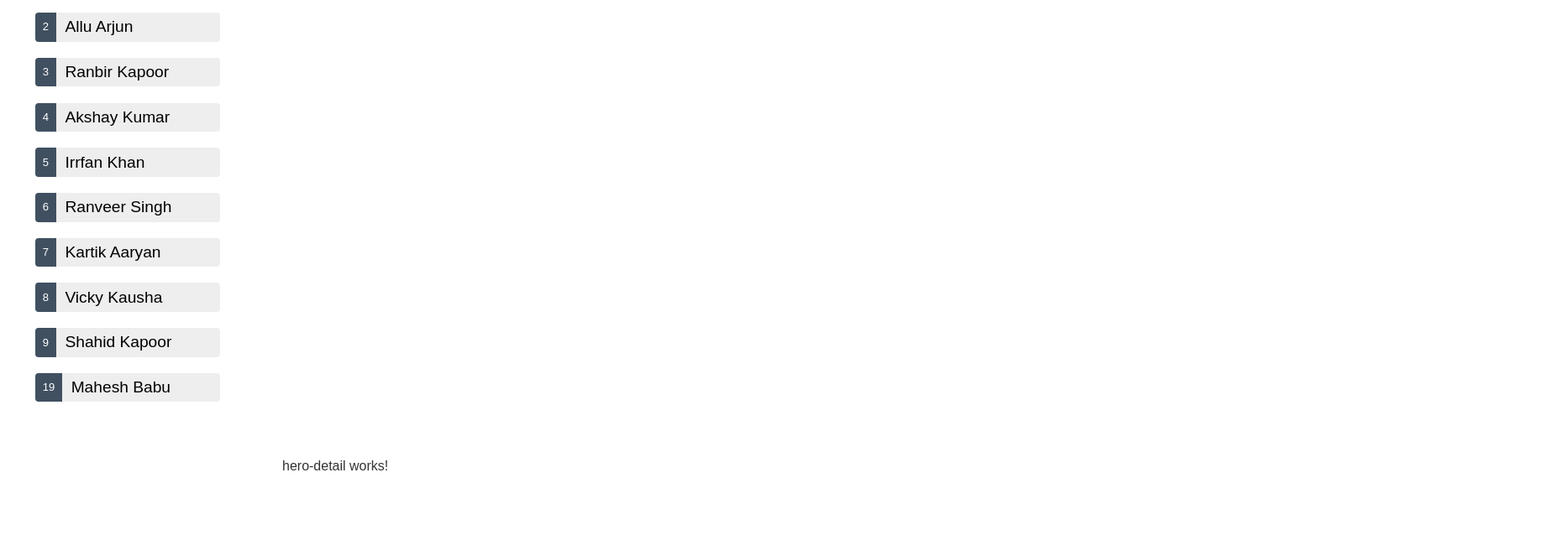
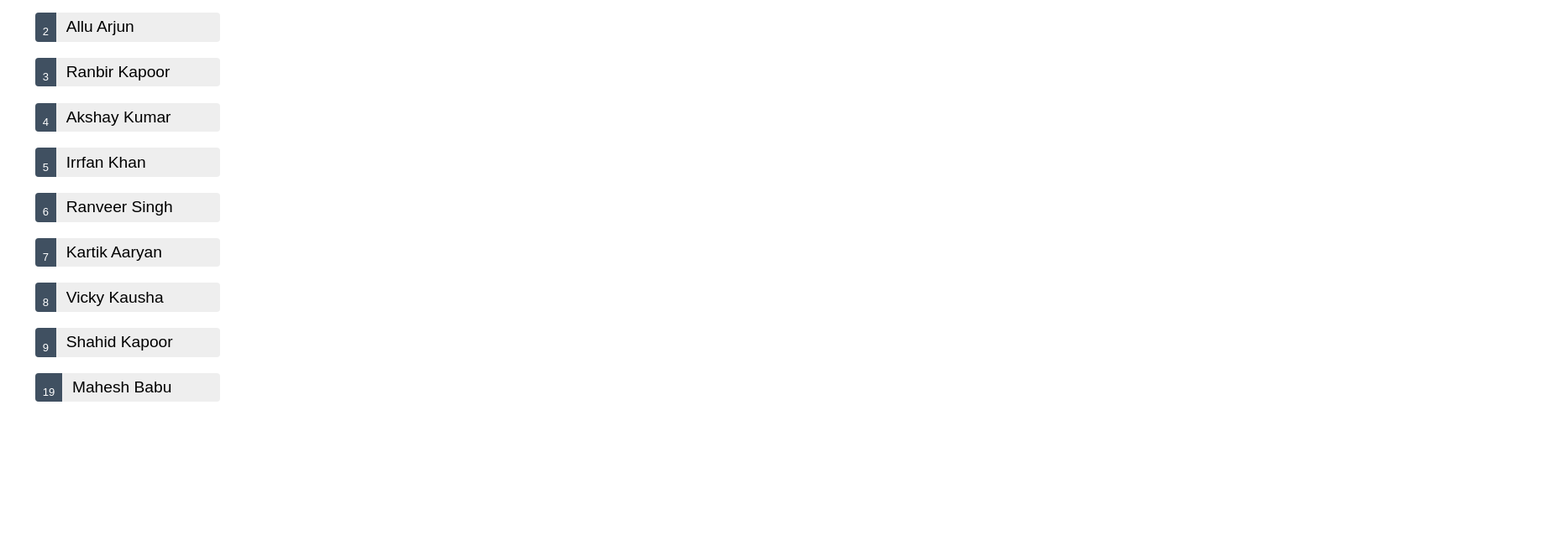
Before and after one commit to Sakhubai18/Tour_of_Heroes, an Angular app: page / in a window 1280 px wide. Shown: the part 200-844 px from the top of the page at 84% size, 1856 px wide, since content can reach past the window. Before the commit the page ends 823 px from the top, so only its background shows below. Built offline with nearby package versions, Linux system fonts and the light colour scheme.

Commit message:
2 files modified

```diff
--- a/src/app/hero-detail/hero-detail.component.css
+++ b/src/app/hero-detail/hero-detail.component.css
@@ -1,10 +1,9 @@
-.container{
+.container {
   display: flex;
+  position: relative;
   /* justify-content: space-around;
   align-self: flex-start; */
-  margin: auto;
-  text-align: center;
-  width: 50%;
-  padding: 10px;
-  align-content: center;
+  margin: 0%;
+  left: 50%;
+  top: 50%;
 }
--- a/src/app/heroes/heroes.component.css
+++ b/src/app/heroes/heroes.component.css
@@ -3,7 +3,7 @@
   margin: 0 0 2em 0;
   list-style-type: none;
   padding: 0;
-  width: 15em;
+  width: 15rem;
 }
 
 .heroes li {
@@ -15,8 +15,8 @@
   cursor: pointer;
   position: relative;
   left: 0;
-  background-color: #EEE;
-  margin: .5em;
+  background-color: #eee;
+  margin: 0.5em;
   padding: 0;
   border-radius: 4px;
   display: flex;
@@ -27,7 +27,7 @@
 .heroes button:hover {
   color: #2c3a41;
   background-color: #e6e6e6;
-  left: .1em;
+  left: 0.1em;
 }
 
 .heroes button:active {
@@ -56,8 +56,8 @@
   color: white;
   padding: 0.8em 0.7em 0 0.7em;
   background-color: #405061;
-  line-height: 1em;
-  margin-right: .8em;
+  line-height: 2em;
+  margin-right: 0.9em;
   border-radius: 4px 0 0 4px;
 }
 
@@ -66,9 +66,12 @@
   text-align: center;
 }
 
-.layout{
+.layout {
   display: flex;
-  margin-left: 1000px;
-  margin-bottom: 1000px;
   position: absolute;
+  margin: 1%;
+  left: 50%;
+  top: 50%;
+  /* -ms-transform: translate(-50%, -50%); */
+  /* transform: translate(-50%, -50%); */
 }
```
